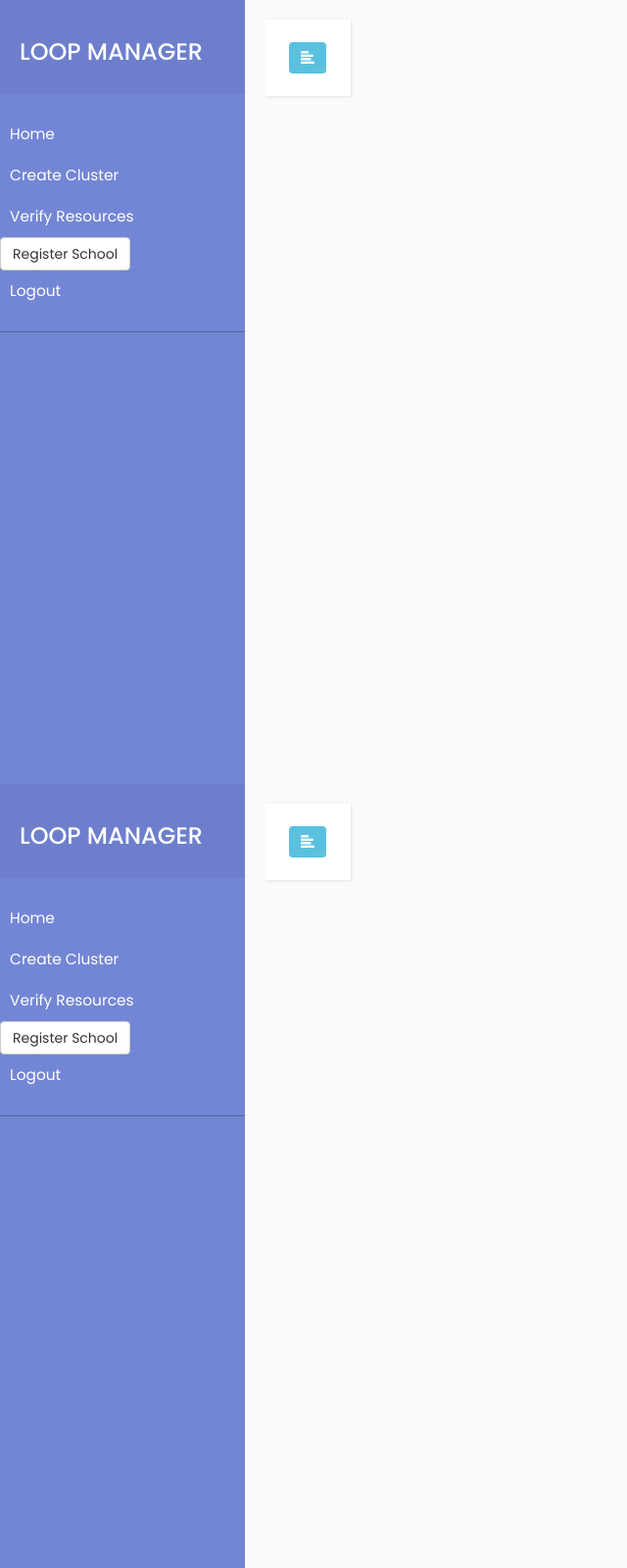
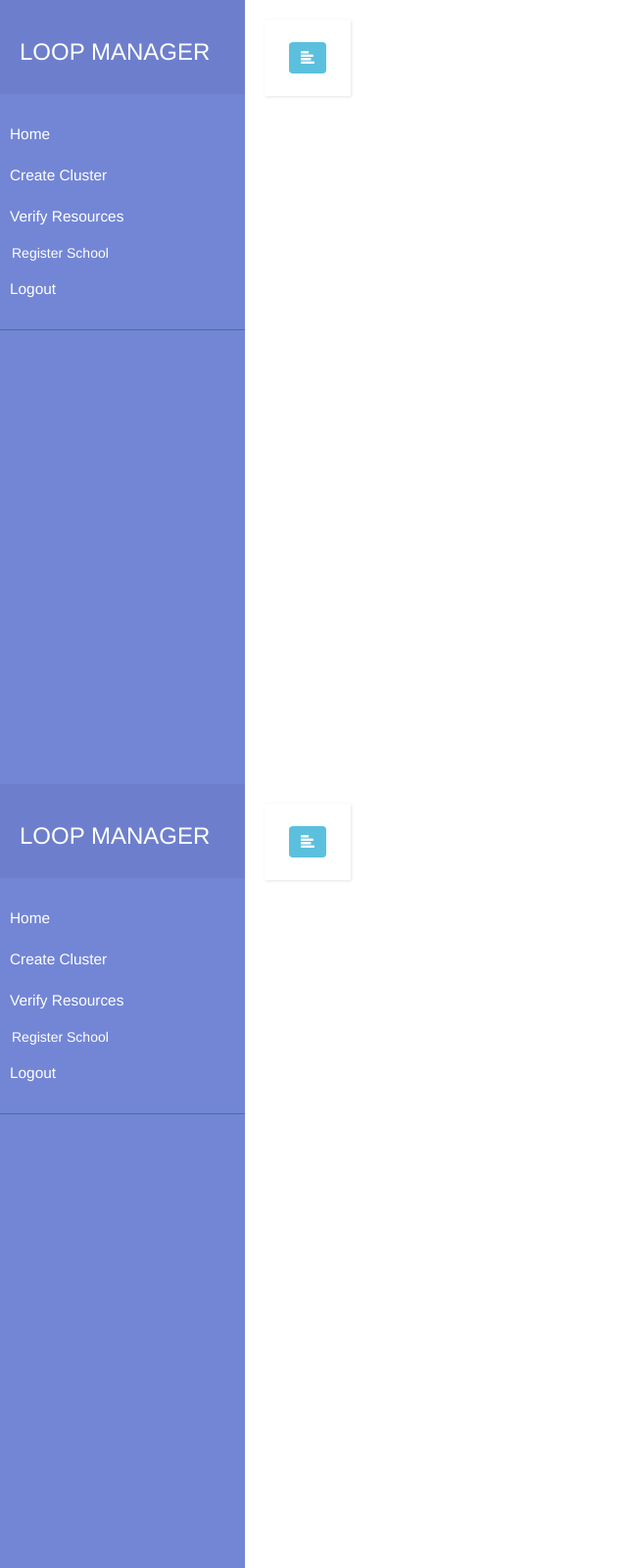
Before and after one commit to hyderabad19/team-17, a Flask app: page /loop in a window 1280 px wide. Shown: the whole page at 98% size, without its empty margins (0-640 px from the left). Run offline with Flask 2, Linux system fonts and the light colour scheme; some libraries are stand-ins or nearby versions.

Commit message:
modify2 loopdash

```diff
--- a/static/style.css
+++ b/static/style.css
@@ -2,8 +2,18 @@
     DEMO STYLE
 */
 @import "https://fonts.googleapis.com/css?family=Poppins:300,400,500,600,700";
-
-
+.chart-wrapper {
+  width: 500px;
+  height: 500px;
+  margin: 0 auto;
+}
+.btn-default
+{
+    background: #7386D5;
+    color: #fff;
+    border:none;
+}
+background-color: #68889E;
 body {
     font-family: 'Poppins', sans-serif;
     background: #fafafa;
--- a/templates/loopdash.html
+++ b/templates/loopdash.html
@@ -37,7 +37,7 @@
                     </li>
 
           <li>
-          <button type="button" class="btn btn-default">Register School</button>
+          <button type="button" class="btn btn-default ">Register School</button>
           </li>
           <li>
             <a href="localhost:5000/">Logout</a>
```
